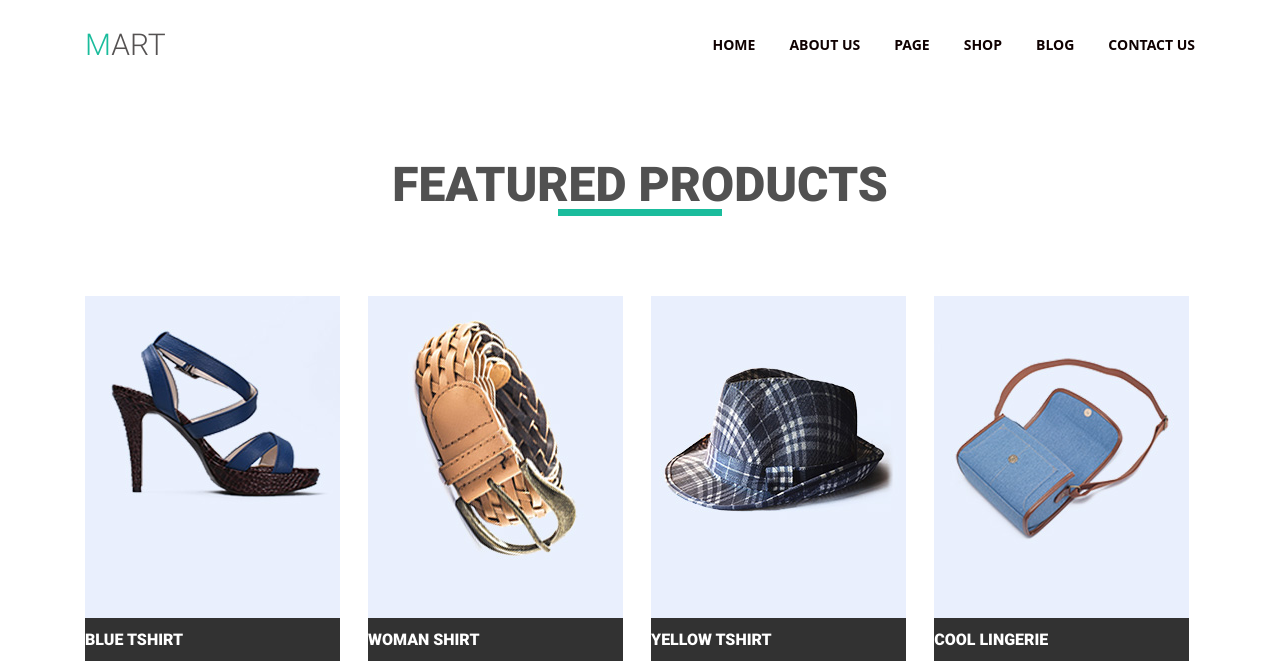
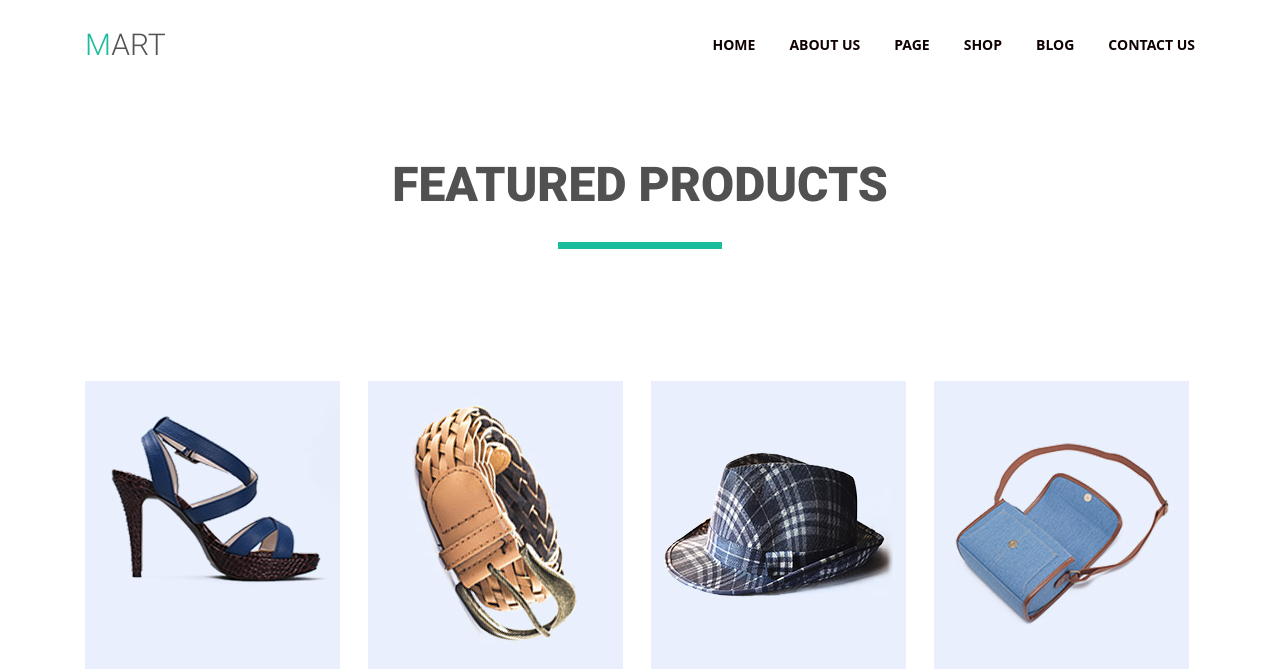
Before and after one commit to DrevalArtem/goit-fe-course, a plain HTML site: page module-04/index.html in a window 1280 px wide. Shown: the top 669 px of the page. Drawn offline with Linux system fonts and the light colour scheme; a web font is replaced by a local one.

Commit message:
homework 4

```diff
--- a/module-04/css/styles.css
+++ b/module-04/css/styles.css
@@ -100,7 +100,7 @@ h2{
     font-family: "Roboto Black";
     font-size: 48px;
     color: #515151;
-    margin-bottom: 32px;
+    margin-bottom: 132px;
 }
 
 .products{
@@ -217,5 +217,5 @@ h2::after{
     width: 164px;
     border-bottom: 7px solid rgb(26, 188, 156);
     margin: auto;
-    margin-bottom: 80px;
+    margin-top: 33px;
 }
```
